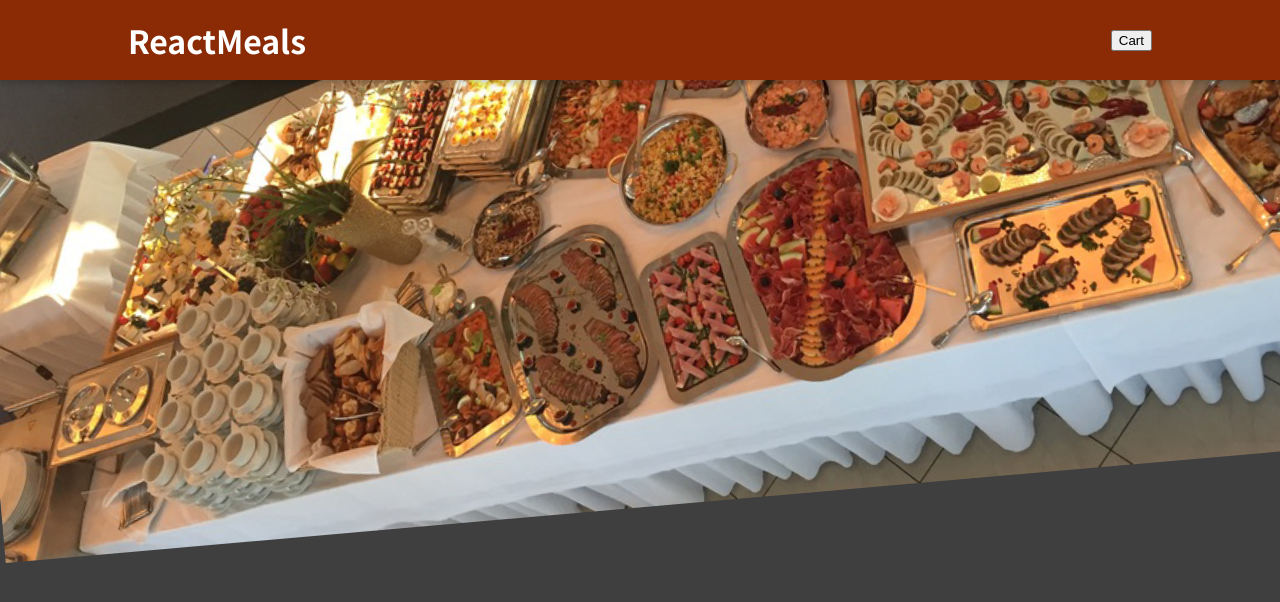
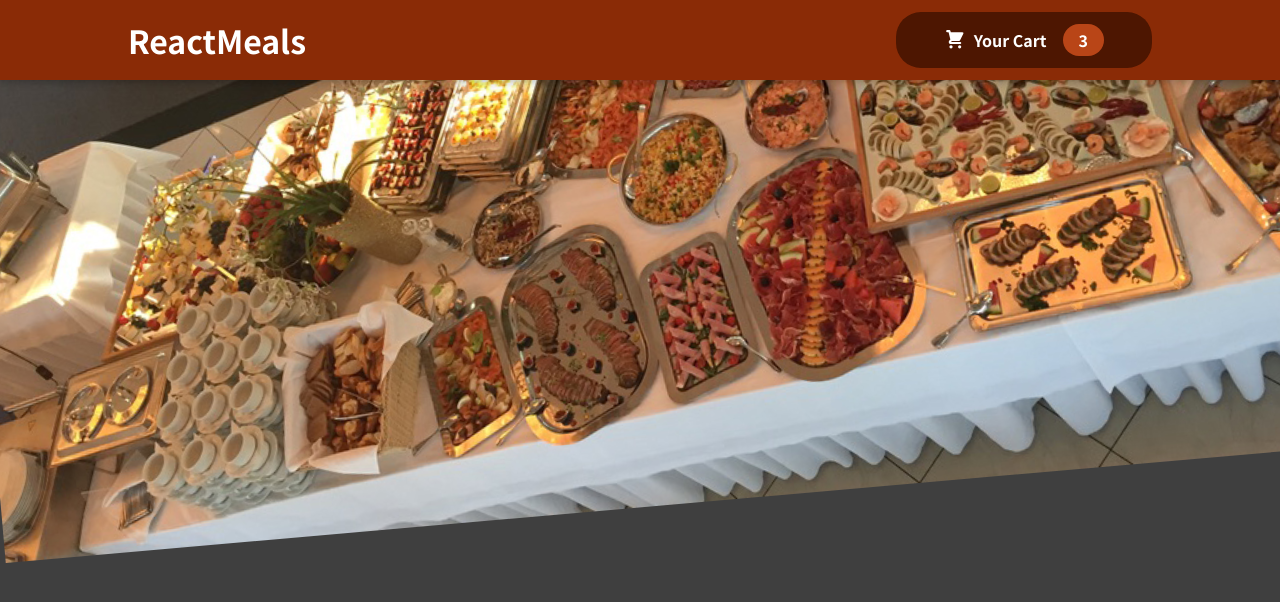
Before and after one commit to sys-ryan/react-food_order_app, a React (Create React App) app: page / in a window 1280 px wide. Shown: the top 602 px of the page. Built offline with nearby package versions, Linux system fonts and the light colour scheme.

Commit message:
feat: create CartButton component

```diff
--- /dev/null
+++ b/src/components/Cart/CartIcon.js
@@ -0,0 +1,13 @@
+const CartIcon = () => {
+  return (
+    <svg
+      xmlns="http://www.w3.org/2000/svg"
+      viewBox="0 0 20 20"
+      fill="currentColor"
+    >
+      <path d="M3 1a1 1 0 000 2h1.22l.305 1.222a.997.997 0 00.01.042l1.358 5.43-.893.892C3.74 11.846 4.632 14 6.414 14H15a1 1 0 000-2H6.414l1-1H14a1 1 0 00.894-.553l3-6A1 1 0 0017 3H6.28l-.31-1.243A1 1 0 005 1H3zM16 16.5a1.5 1.5 0 11-3 0 1.5 1.5 0 013 0zM6.5 18a1.5 1.5 0 100-3 1.5 1.5 0 000 3z" />
+    </svg>
+  );
+};
+
+export default CartIcon;
--- a/src/components/Layout/Header.js
+++ b/src/components/Layout/Header.js
@@ -1,4 +1,6 @@
 import React from "react";
+
+import HeaderCartButton from "./HeaderCartButton";
 
 import mealsImage from "../../assets/meals.jpeg";
 
@@ -9,7 +11,7 @@
     <React.Fragment>
       <header className={classes.header}>
         <h1>ReactMeals</h1>
-        <button>Cart</button>
+        <HeaderCartButton />
       </header>
       <div className={classes["main-image"]}>
         <img src={mealsImage} />
--- a/src/components/Layout/Header.module.css
+++ b/src/components/Layout/Header.module.css
@@ -27,3 +27,7 @@
   object-fit: cover;
   transform: rotateZ(-5deg) translateY(-4rem) translateX(-1rem);
 }
+
+.bump {}
+
+@keyframes bump {}
--- /dev/null
+++ b/src/components/Layout/HeaderCartButton.js
@@ -0,0 +1,19 @@
+import React from "react";
+
+import CartIcon from "../Cart/CartIcon";
+
+import classes from "./HeaderCartButton.module.css";
+
+const HeaderCardButton = (props) => {
+  return (
+    <button className={classes.button}>
+      <span className={classes.icon}>
+        <CartIcon />
+      </span>
+      <span>Your Cart</span>
+      <span className={classes.badge}>3</span>
+    </button>
+  );
+};
+
+export default HeaderCardButton;
--- /dev/null
+++ b/src/components/Layout/HeaderCartButton.module.css
@@ -0,0 +1,42 @@
+.button {
+  cursor: pointer;
+  font: inherit;
+  border: none;
+  background-color: #4d1601;
+  color: white;
+  padding: 0.75rem 3rem;
+  display: flex;
+  justify-content: space-around;
+  align-items: center;
+  border-radius: 25px;
+  font-weight: bold;
+}
+
+.button:hover,
+.button:active {
+  background-color: #2c0d00;
+}
+
+.icon {
+  width: 1.35rem;
+  height: 1.35rem;
+  margin-right: 0.5rem;
+}
+
+.badge {
+  background-color: #b94517;
+  padding: 0.25rem 1rem;
+  border-radius: 25px;
+  margin-left: 1rem;
+  font-weight: bold;
+}
+
+.button:hover .badge,
+.button:active .badge {
+  background-color: #92320c;
+}
+
+
+.bump {
+
+}
```
Also changed, not shown: src/components/Cart/meals.jpeg (deleted), 1 other file (tests, documents, lock files or other folders).
